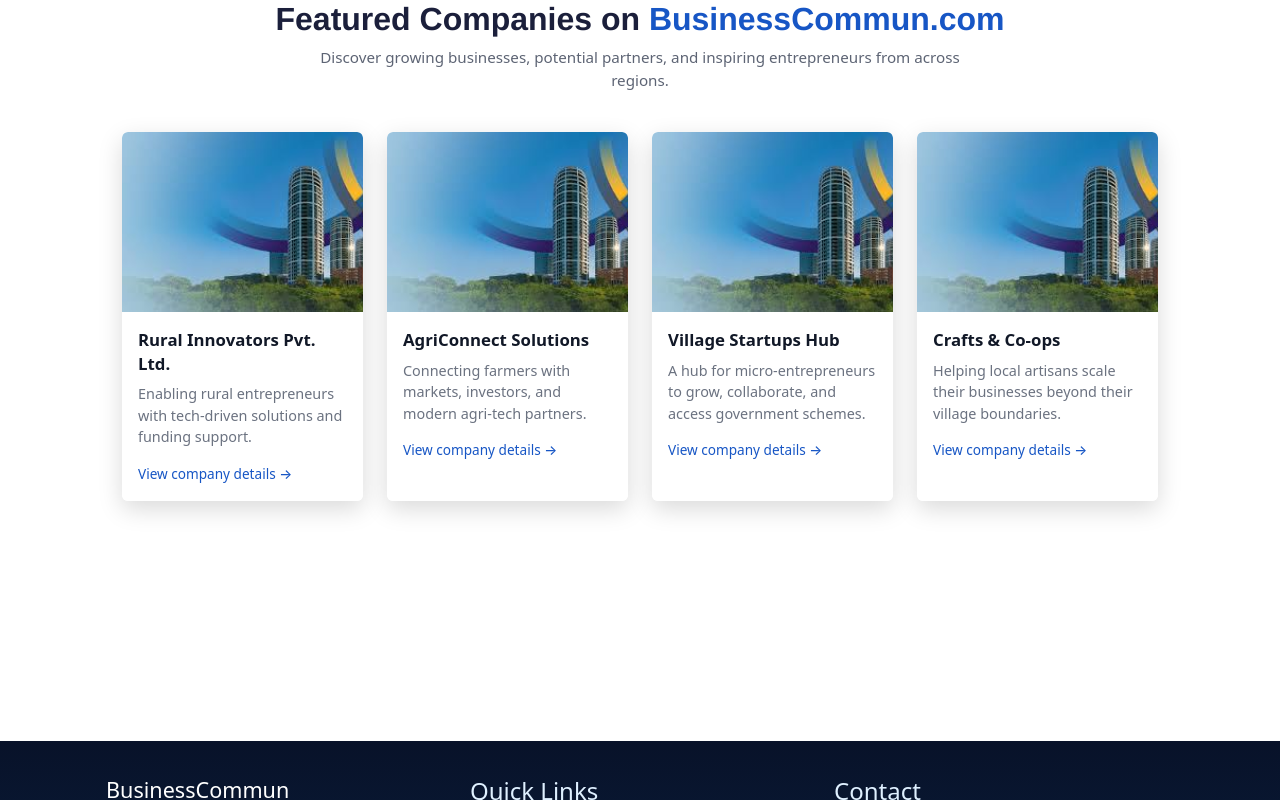
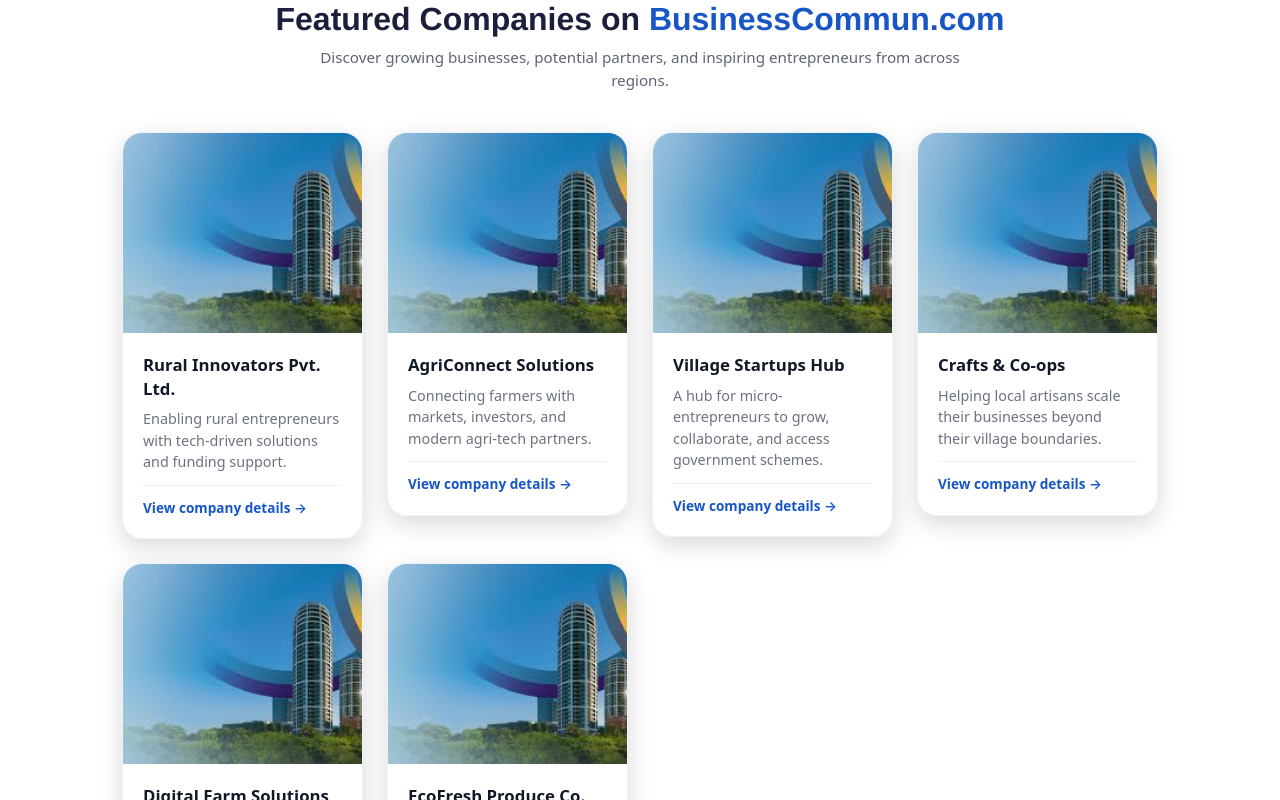
Before and after one commit to BusinessCommun-Com/BusinessCommun.Com, a React (Vite) app in the folder BusinessCommun.com/Client/: page /home in a window 1280 px wide. Shown: the part 880-1680 px from the top of the page. Built offline with nearby package versions, Linux system fonts and the light colour scheme.

Commit message:
Company Listing Modified

```diff
--- a/BusinessCommun.com/Client/src/Pages/Companies_listing/Companies_listing.css
+++ b/BusinessCommun.com/Client/src/Pages/Companies_listing/Companies_listing.css
@@ -48,6 +48,26 @@
   font-size: 0.95rem;
 }
 
+.row > div {
+  animation: fadeInUp 0.6s ease-out backwards;
+}
+
+.row > div:nth-child(1) {
+  animation-delay: 0.05s;
+}
+
+.row > div:nth-child(2) {
+  animation-delay: 0.1s;
+}
+
+.row > div:nth-child(3) {
+  animation-delay: 0.15s;
+}
+
+.row > div:nth-child(4) {
+  animation-delay: 0.2s;
+}
+
 .company-card-link {
   text-decoration: none;
   color: inherit;
@@ -56,65 +76,133 @@
   border-radius: 0px;
 }
 
+/* Animation keyframes */
+@keyframes fadeInUp {
+  from {
+    opacity: 0;
+    transform: translateY(20px);
+  }
+  to {
+    opacity: 1;
+    transform: translateY(0);
+  }
+}
+
 .company-card {
   border: none;
-  /* border-radius: 0; */
   overflow: hidden;
-  border-radius: 6px !important;
-  box-shadow: 0 16px 40px rgba(15, 23, 42, 0.08);
-  transition: transform 220ms cubic-bezier(0.2, 0.9, 0.3, 1),
-    box-shadow 220ms cubic-bezier(0.2, 0.9, 0.3, 1);
+  border-radius: 12px;
+  box-shadow: 0 8px 24px rgba(15, 23, 42, 0.08);
+  transition: all 300ms cubic-bezier(0.34, 1.56, 0.64, 1);
   will-change: transform, box-shadow;
-  transform: translateY(0);
   height: 100%;
   cursor: pointer;
   background: #ffffff;
+  display: flex;
+  flex-direction: column;
+  position: relative;
+  border: 1px solid rgba(23, 86, 197, 0.08);
+}
+
+.company-card::before {
+  content: '';
+  position: absolute;
+  top: 0;
+  left: 0;
+  right: 0;
+  height: 3px;
+  background: linear-gradient(90deg, #1756c5, #2e6fe8);
+  transform: scaleX(0);
+  transform-origin: left;
+  transition: transform 400ms cubic-bezier(0.34, 1.56, 0.64, 1);
+  z-index: 10;
+}
+
+.company-card:hover::before {
+  transform: scaleX(1);
 }
 
 .company-card:hover {
-  transform: translateY(-6px) scale(1.02);
-  box-shadow: 0 28px 64px rgba(15, 23, 42, 0.16);
-  z-index: 2;
-}
-
-/* subtle image zoom on hover */
-.company-card-img {
-  height: 180px;
-  object-fit: cover;
-  transition: transform 260ms ease;
-}
-.company-card:hover .company-card-img {
-  transform: scale(1.04);
-}
-
-/* keyboard-accessible focus from the link wrapper */
-.company-card-link:focus .company-card,
-.company-card-link:focus-within .company-card {
-  transform: translateY(-6px) scale(1.02);
-  box-shadow: 0 28px 64px rgba(15, 23, 42, 0.16);
+  transform: translateY(-10px);
+  box-shadow: 0 20px 50px rgba(23, 86, 197, 0.15);
+  border-color: rgba(23, 86, 197, 0.15);
 }
 
 .company-card-img {
-  height: 180px;
+  height: 200px;
   object-fit: cover;
+  transition: transform 400ms cubic-bezier(0.34, 1.56, 0.64, 1);
+  display: block;
+  background: linear-gradient(135deg, #f0f4ff 0%, #e8f1ff 100%);
+}
+
+.company-card:hover .company-card-img {
+  transform: scale(1.1) rotate(0.5deg);
+}
+
+.company-card-link {
+  text-decoration: none;
+  color: inherit;
+  display: block;
+}
+
+.company-card-link:focus .company-card,
+.company-card-link:focus-within .company-card {
+  transform: translateY(-10px);
+  box-shadow: 0 20px 50px rgba(23, 86, 197, 0.15);
+}
+
+.card-body {
+  flex-grow: 1;
+  display: flex;
+  flex-direction: column;
+  padding: 20px;
 }
 
 .company-card-title {
-  font-size: 1.02rem;
-  font-weight: 600;
-  margin-bottom: 0.4rem;
-  color: #111827;
+  font-size: 1.08rem;
+  font-weight: 700;
+  margin-bottom: 10px;
+  color: #1b1f3b;
+  line-height: 1.3;
+  transition: color 300ms ease;
+}
+
+.company-card:hover .company-card-title {
+  color: #1756c5;
 }
 
 .company-card-text {
   font-size: 0.9rem;
   color: #6b7280;
-  margin-bottom: 0.8rem;
-  min-height: 3.2rem; /* keeps cards same height even with different text length */
+  margin-bottom: auto;
+  min-height: 3.6rem;
+  line-height: 1.5;
+  display: -webkit-box;
+  /* -webkit-line-clamp: 3; */
+  -webkit-box-orient: vertical;
+  overflow: hidden;
+  transition: color 300ms ease;
+}
+
+.company-card:hover .company-card-text {
+  color: #4b5563;
 }
 
 .company-card-cta {
   font-size: 0.85rem;
-  font-weight: 500;
+  font-weight: 600;
   color: #1756c5;
+  margin-top: 12px;
+  padding-top: 12px;
+  border-top: 1px solid #f0f0f0;
+  display: inline-flex;
+  align-items: center;
+  gap: 6px;
+  transition: all 300ms ease;
 }
+
+.company-card:hover .company-card-cta {
+  gap: 10px;
+  color: #1349a0;
+}
--- a/BusinessCommun.com/Client/src/Pages/Company/CompanyProfile.css
+++ b/BusinessCommun.com/Client/src/Pages/Company/CompanyProfile.css
@@ -1,85 +1,209 @@
+@keyframes slideDownIn {
+  from {
+    opacity: 0;
+    transform: translateY(-20px);
+  }
+  to {
+    opacity: 1;
+    transform: translateY(0);
+  }
+}
+
+@keyframes fadeIn {
+  from {
+    opacity: 0;
+  }
+  to {
+    opacity: 1;
+  }
+}
+
 .company-profile {
   padding: 40px 16px;
-  background: #f7f9fc;
+  background: linear-gradient(135deg, #f7f9fc 0%, #f0f4ff 100%);
+  animation: fadeIn 0.5s ease-out;
+  min-height: 100vh;
 }
+
 .company-card-panel {
   max-width: 980px;
   margin: 0 auto;
   background: #ffffff;
-  border-radius: 8px;
-  box-shadow: 0 10px 30px rgba(15, 23, 42, 0.06);
-  padding: 28px;
+  border-radius: 14px;
+  box-shadow: 0 12px 36px rgba(23, 86, 197, 0.1);
+  padding: 32px;
+  animation: slideDownIn 0.6s cubic-bezier(0.34, 1.56, 0.64, 1);
+  border: 1px solid rgba(23, 86, 197, 0.08);
 }
 .profile-header {
   display: flex;
-  gap: 20px;
+  gap: 24px;
   align-items: center;
+  padding-bottom: 24px;
+  border-bottom: 2px solid rgba(23, 86, 197, 0.1);
+  animation: slideDownIn 0.6s cubic-bezier(0.34, 1.56, 0.64, 1) 0.1s both;
 }
+
 .profile-logo {
-  width: 120px;
-  height: 96px;
+  width: 140px;
+  height: 110px;
   object-fit: cover;
-  border-radius: 8px;
-  flex: 0 0 120px;
-  box-shadow: 0 6px 18px rgba(15, 23, 42, 0.06);
+  border-radius: 10px;
+  flex: 0 0 140px;
+  box-shadow: 0 8px 24px rgba(23, 86, 197, 0.15);
+  border: 2px solid rgba(23, 86, 197, 0.08);
+  transition: transform 300ms ease, box-shadow 300ms ease;
 }
+
+.profile-logo:hover {
+  transform: scale(1.05);
+  box-shadow: 0 12px 32px rgba(23, 86, 197, 0.2);
+}
+
 .profile-title {
   margin: 0;
-  font-size: 1.5rem;
-  color: #0f1724;
+  font-size: 1.8rem;
+  font-weight: 700;
+  color: #1b1f3b;
+  line-height: 1.2;
 }
+
 .profile-pitch {
-  margin: 6px 0 0 0;
-  color: #556075;
+  margin: 8px 0 0 0;
+  color: #6b7280;
+  font-size: 1rem;
+  line-height: 1.5;
 }
 .profile-actions {
-  margin-top: 10px;
+  margin-top: 12px;
 }
+
+.profile-actions a {
+  font-size: 0.95rem;
+  font-weight: 600;
+  transition: color 300ms ease;
+}
+
+.profile-actions a:hover {
+  color: #1349a0 !important;
+}
+
 .profile-grid {
   display: grid;
   grid-template-columns: repeat(2, 1fr);
-  gap: 16px 28px;
-  margin-top: 20px;
+  gap: 18px 24px;
+  margin-top: 24px;
+  animation: slideDownIn 0.6s cubic-bezier(0.34, 1.56, 0.64, 1) 0.2s both;
 }
+
 .detail-item {
-  background: #fbfdff;
-  padding: 12px 14px;
-  border-radius: 6px;
-  border: 1px solid rgba(15, 23, 42, 0.03);
+  background: linear-gradient(135deg, #f8fafb 0%, #f5f8fb 100%);
+  padding: 16px 18px;
+  border-radius: 10px;
+  border: 1.5px solid rgba(23, 86, 197, 0.08);
+  transition: all 300ms ease;
 }
+
+.detail-item:hover {
+  background: linear-gradient(135deg, #f0f4ff 0%, #e8f1ff 100%);
+  border-color: rgba(23, 86, 197, 0.15);
+  box-shadow: 0 4px 12px rgba(23, 86, 197, 0.1);
+  transform: translateY(-2px);
+}
+
 .detail-key {
   display: block;
+  font-weight: 700;
+  color: #1756c5;
+  margin-bottom: 8px;
+  font-size: 0.85rem;
+  text-transform: uppercase;
+  letter-spacing: 0.5px;
+}
+
+.detail-item > div {
+  color: #1b1f3b;
   font-weight: 600;
-  color: #243048;
-  margin-bottom: 6px;
+  font-size: 1rem;
+  transition: color 300ms ease;
 }
+
+.detail-item:hover > div {
+  color: #1756c5;
+}
+
 .section-block {
-  margin-top: 20px;
+  margin-top: 28px;
+  padding: 20px 22px;
+  background: linear-gradient(135deg, #f8fafb 0%, #f5f8fb 100%);
+  border-radius: 10px;
+  border: 1.5px solid rgba(23, 86, 197, 0.08);
+  animation: slideDownIn 0.6s cubic-bezier(0.34, 1.56, 0.64, 1) 0.25s both;
+  transition: all 300ms ease;
 }
+
+.section-block:hover {
+  background: linear-gradient(135deg, #f0f4ff 0%, #e8f1ff 100%);
+  border-color: rgba(23, 86, 197, 0.15);
+  box-shadow: 0 4px 12px rgba(23, 86, 197, 0.1);
+}
+
 .section-block h3 {
-  margin: 0 0 10px 0;
-  font-size: 1.05rem;
-  color: #122033;
+  margin: 0 0 14px 0;
+  font-size: 1.15rem;
+  font-weight: 700;
+  color: #1756c5;
+  text-transform: uppercase;
+  letter-spacing: 0.5px;
 }
+
+.section-block ul {
+  margin: 0;
+  padding-left: 20px;
+}
+
+.section-block li {
+  color: #4b5563;
+  margin-bottom: 8px;
+  transition: color 300ms ease;
+}
+
+.section-block li:hover {
+  color: #1756c5;
+}
+
+.section-block p {
+  color: #6b7280;
+  margin: 0;
+}
+
 .connect-row {
   display: flex;
   justify-content: flex-end;
-  margin-top: 22px;
+  margin-top: 32px;
+  animation: slideDownIn 0.6s cubic-bezier(0.34, 1.56, 0.64, 1) 0.35s both;
 }
+
 .connect-btn {
-  display: inline-block;
-  background: #1756c5;
+  display: inline-flex;
+  align-items: center;
+  gap: 8px;
+  background: linear-gradient(135deg, #1756c5 0%, #2e6fe8 100%);
   color: #fff;
-  padding: 10px 18px;
-  border-radius: 6px;
+  padding: 12px 28px;
+  border-radius: 8px;
+  border: none;
   text-decoration: none;
-  font-weight: 600;
-  box-shadow: 0 8px 24px rgba(23, 86, 197, 0.12);
-  transition: transform 160ms ease, box-shadow 160ms ease;
+  font-weight: 700;
+  font-size: 0.95rem;
+  box-shadow: 0 8px 24px rgba(23, 86, 197, 0.2);
+  transition: all 300ms cubic-bezier(0.34, 1.56, 0.64, 1);
+  cursor: pointer;
 }
+
 .connect-btn:hover {
-  transform: translateY(-3px);
-  box-shadow: 0 14px 34px rgba(23, 86, 197, 0.18);
+  transform: translateY(-4px);
+  box-shadow: 0 14px 40px rgba(23, 86, 197, 0.3);
 }
 
 @media (max-width: 720px) {
--- a/BusinessCommun.com/Client/src/data/companies.js
+++ b/BusinessCommun.com/Client/src/data/companies.js
@@ -44,6 +44,36 @@
     partners: [],
     investors: [],
   },
+  {
+    id: 5,
+    name: "Digital Farm Solutions",
+    pitch:
+      "Empowering farmers with IoT sensors, data analytics, and smart irrigation technology.",
+    logo: "/src/assets/Company_images/compImag.jpg",
+    details: {
+      founded: 2021,
+      employees: 18,
+      industry: "AgriTech",
+      website: "https://example.com/digital-farm",
+    },
+    partners: [],
+    investors: [],
+  },
+  {
+    id: 6,
+    name: "EcoFresh Produce Co.",
+    pitch:
+      "Sustainable farming practices producing organic, pesticide-free crops for urban markets.",
+    logo: "/src/assets/Company_images/compImag.jpg",
+    details: {
+      founded: 2020,
+      employees: 22,
+      industry: "Organic Agriculture",
+      website: "https://example.com/ecofresh",
+    },
+    partners: [],
+    investors: [],
+  },
 ];
 
 export default companies;
```
